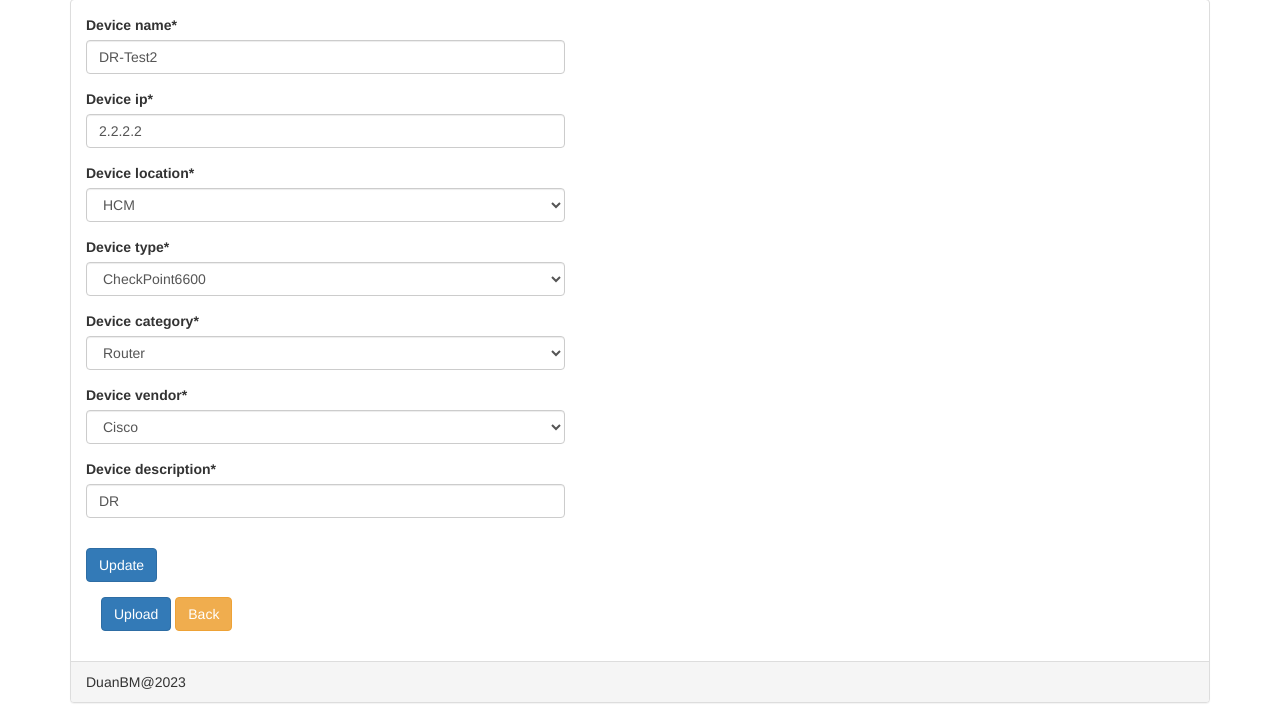
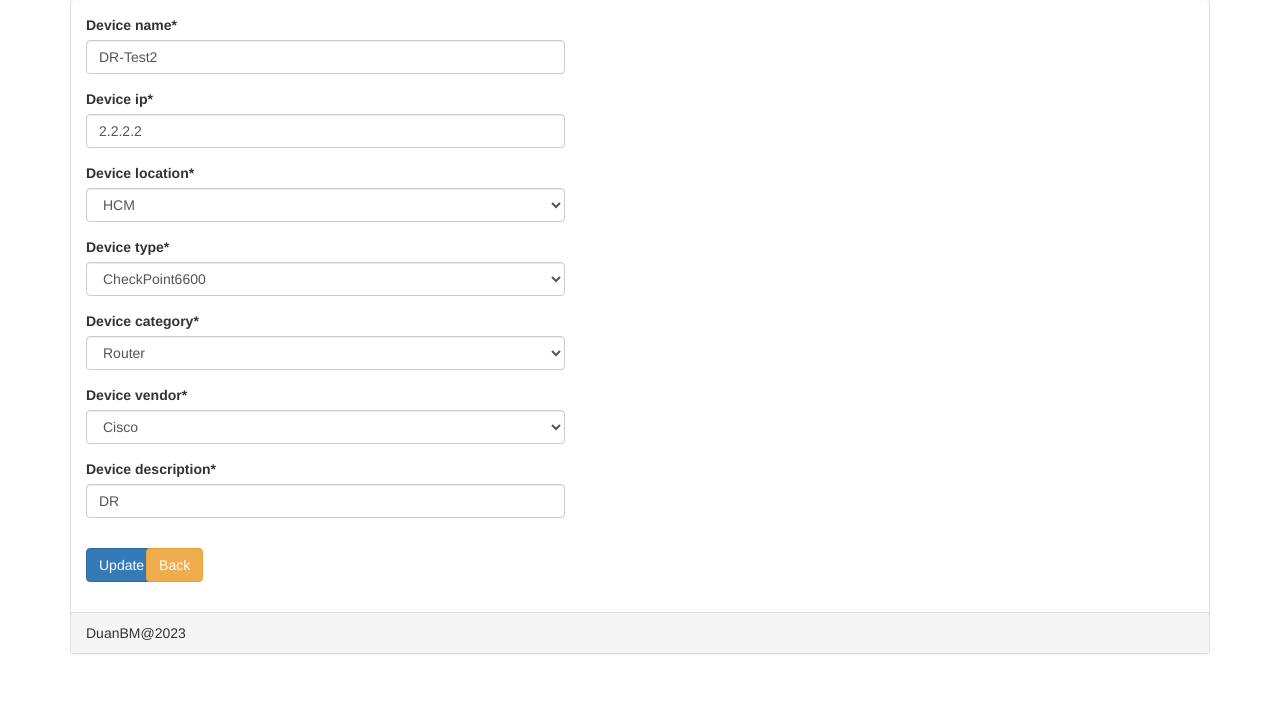
Before and after one commit to duanbm1911/icms, a Django app: page /inventory/update-device/4 in a window 1280 px wide. Shown: the part 73-800 px from the top of the page. Run offline with Django 4.2, Linux system fonts and the light colour scheme; data comes from the database, SQL or seed files in the repository; some libraries are stand-ins or nearby versions.

Commit message:
Update update_device.html

```diff
--- a/inventory/templates/update_device.html
+++ b/inventory/templates/update_device.html
@@ -12,9 +12,6 @@
       </div>
       <div class="form-group">
         <button type="submit" class="btn btn-primary form-group">Update</button>
-      </div>
-      <div class="form-group">
-        <button type="submit" id="upload-file-btn" class="btn btn-primary">Upload</button>
         <a href="/inventory/create-device"><button type="button"
             class="btn btn-warning">Back</button></a>
       </div>
```
